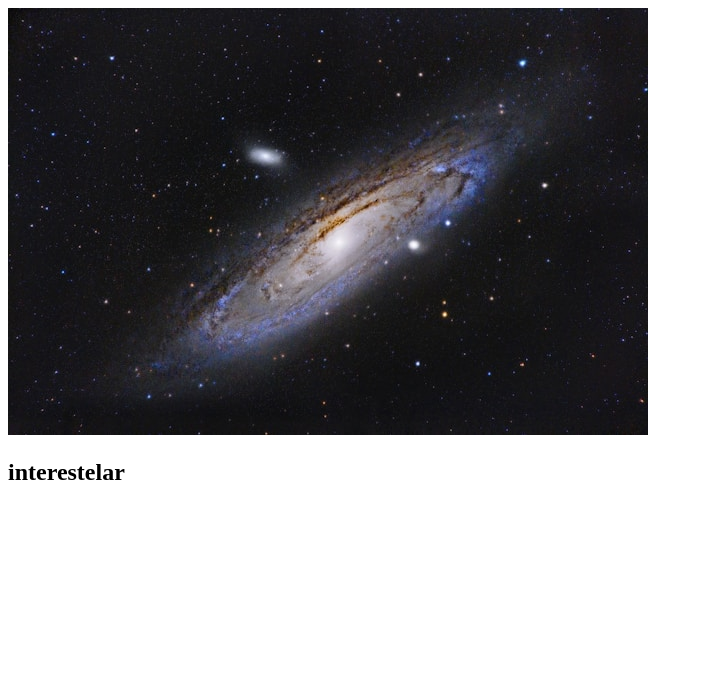
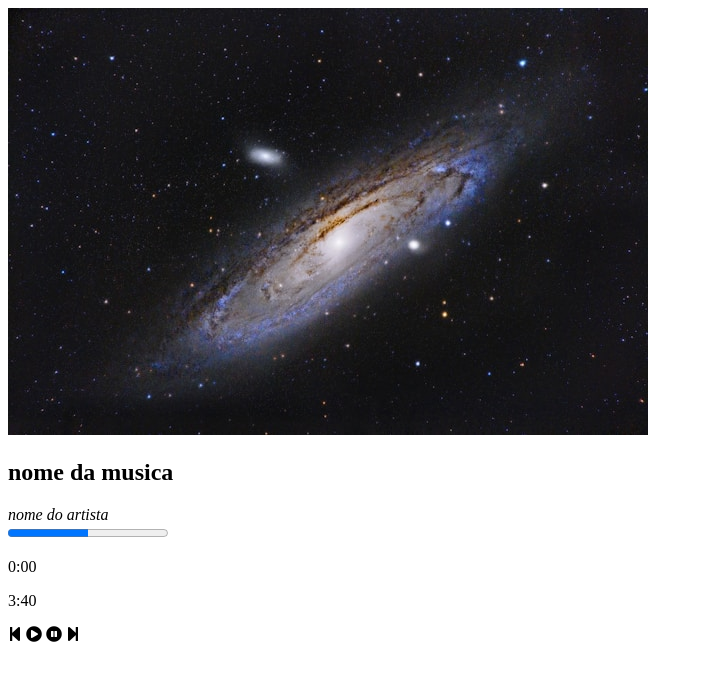
Before and after one commit to natansilvaa/projeto-musica, a plain HTML site: page index.html in a window 1280 px wide. Shown: the whole page, without its empty margins (0-703 px from the left). Drawn offline with Linux system fonts and the light colour scheme.

Commit message:
terminei o html

```diff
--- a/index.html
+++ b/index.html
@@ -3,12 +3,32 @@
 <head>
     <meta charset="UTF-8">
     <meta name="viewport" content="width=device-width, initial-scale=1.0">
+    <link rel="stylesheet" href="https://use.fontawesome.com/releases/v5.15.4/css/all.css" integrity="sha384-DyZ88mC6Up2uqS4h/KRgHuoeGwBcD4Ng9SiP4dIRy0EXTlnuz47vAwmeGwVChigm" crossorigin="anonymous"/>
+    <link rel="stylesheet" href="style.css">
     <title>projeto play música</title>
 </head>
 <body>
     <img src="imagens/interestelar.jpg" alt="esta imagem nao foi carregada com sucesso">
     <div class="descricao">
-        <h2>interestelar</h2>
-    </div>
-</body>
-</html>
+        <h2>nome da musica</h2>
+            <i>nome do artista</i>
+        </div>
+        <div class="duracao">
+            <div class="barra ">
+                <progress value="0.5" max="1"></progress>
+                <div class="ponto"></div>
+            </div>
+            <div class="tempo">
+                <p class="inicio">0:00</p>
+                <p class="fim"> 3:40</p>
+            </div>
+        </div>
+        <div class="player">
+            <i class="fas fa-step-backward"></i>
+            <i class="fas fa-play-circle"></i>
+            <i class="fas fa-pause-circle"></i>
+            <i class="fas fa-step-forward"></i>
+        </div>
+        <audio src="musicas/calm-space-music-312291.mp3"></audio>
+    </body>
+    </html>
```
